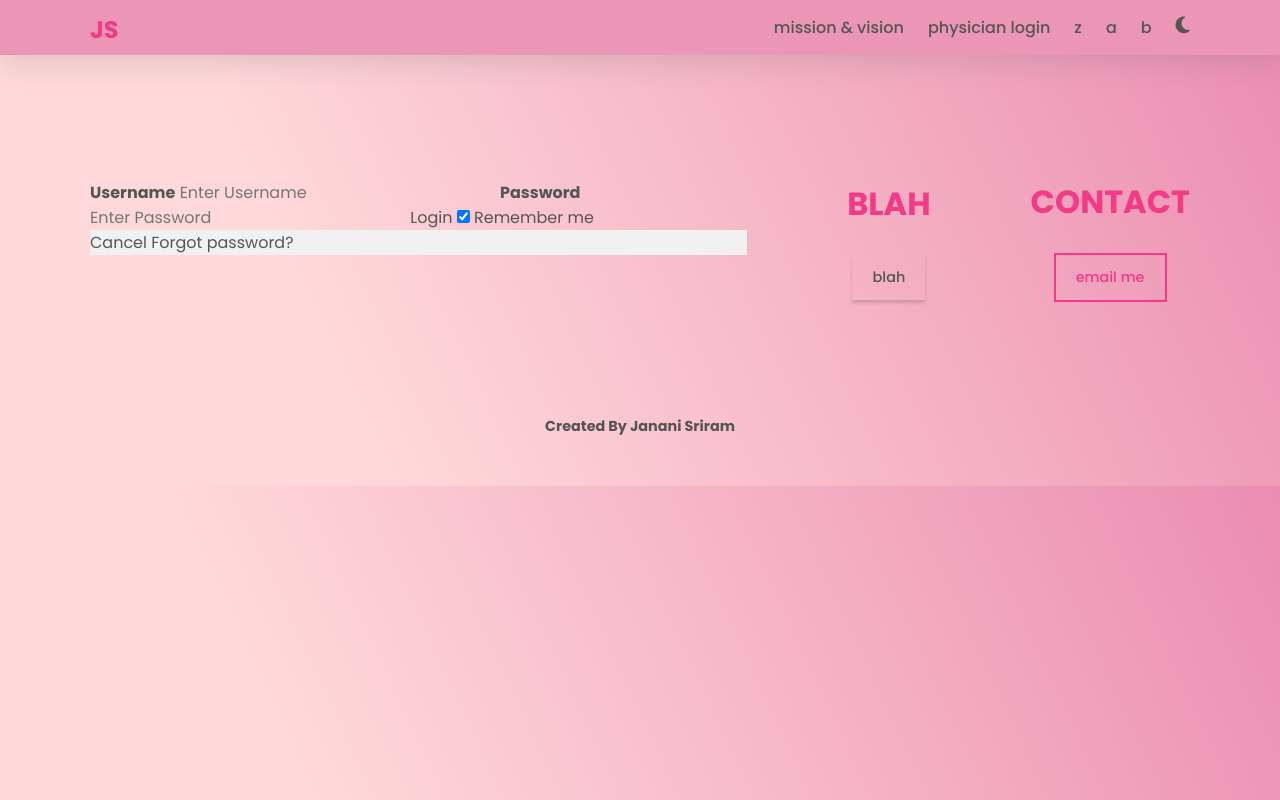
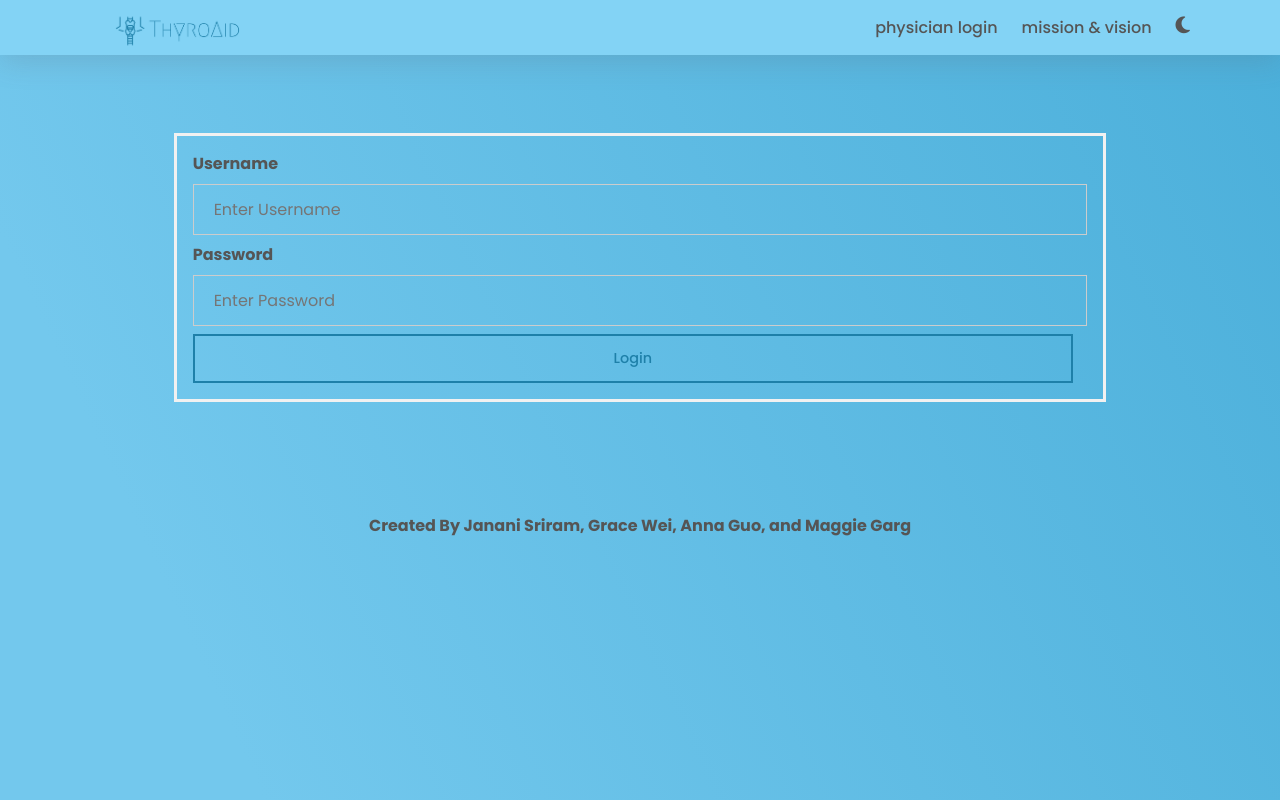
Before and after one commit to jananisriram/thyroaid-healthhacks, a plain HTML site: page physician-login.html in a window 1280 px wide. Shown: the top 800 px of the page. Drawn offline with Linux system fonts and the light colour scheme.

Commit message:
staged changes that forgot to

```diff
--- a/physician-login.html
+++ b/physician-login.html
@@ -19,18 +19,18 @@
   <header class="header center">
 
     <h3 style="background: transparent;">
-      <a href="index.html" style="color: var(--clr-primary)">JS</a>
+      <a href="index.html" style="color: var(--clr-primary)"><img src="logo.png" alt="ThyroAid logo" height="20px" width="175px" style = "position:relative; top:-5px;"></a>
     </h3>
 
     <nav class="nav center">
       <ul class="nav__list center">
         <li class="nav__list-item">
-          <a class="link link--nav" href="mission.html">Mission & Vision</a>
-        </li>
-        <li class="nav__list-item">
           <a class="link link--nav" href="physician-login.html">Physician Login</a>
         </li>
         <li class="nav__list-item">
+          <a class="link link--nav" href="mission.html">Mission & Vision</a>
+        </li>
+        <!-- <li class="nav__list-item">
           <a class="link link--nav" href="#clubs_and_activities">z</a>
         </li>
         <li class="nav__list-item">
@@ -38,7 +38,7 @@
         </li>
         <li class="nav__list-item">
           <a class="link link--nav" href="#contact">b</a>
-        </li>
+        </li> -->
       </ul>
 
 
@@ -61,7 +61,7 @@
 
       <div class="about class">
 
-        <form action="action_page.php" method="post">
+        <form method="post">
           <!-- <div class="imgcontainer">
             <img src="img_avatar2.png" alt="Avatar" class="avatar">
           </div> -->
@@ -73,16 +73,16 @@
             <label for="psw"><b>Password</b></label>
             <input type="password" placeholder="Enter Password" name="psw" required>
 
-            <a href="physician-page.html"><button type="submit">Login</button></a>
-            <label>
+            <a href="physician-portal.html" class="btn btn--outline">Login</a>
+            <!-- <label>
               <input type="checkbox" checked="checked" name="remember"> Remember me
-            </label>
+            </label> -->
           </div>
 
-          <div class="container" style="background-color:#f1f1f1">
+          <!-- <div class="container" style="background-color:#f1f1f1">
             <button type="button" class="cancelbtn">Cancel</button>
             <span class="psw">Forgot <a href="#">password?</a></span>
-          </div>
+          </div> -->
         </form>
 
       </div>
@@ -95,7 +95,7 @@
 
 
 
-    <section class="section skills" id="skills">
+    <!-- <section class="section skills" id="skills">
 
       <h2 class="section__title">blah</h2>
       <ul class="skills__list">
@@ -110,14 +110,14 @@
           Email me
         </span>
       </a>
-    </section>
+    </section> -->
   </main>
 
   <footer class="footer">
 
-    <a href="/" class="link footer__link">
-      Created By Janani Sriram
-    </a>
+    <h6>
+      Created By Janani Sriram, Grace Wei, Anna Guo, and Maggie Garg
+    </h6>
 
   </footer>
 
--- a/styles.css
+++ b/styles.css
@@ -29,23 +29,23 @@ body {
 .light {
   --clr-bg: #fcfcfc;
   --clr-bg-alt: #fff;
-  --clr-header: #eb96b5;
+  --clr-header: #83d3f5;
   --clr-fg: #555;
   --clr-fg-alt: #444;
-  --clr-primary: #F23A87;
-  --clr-secondary: #ec81ae;
+  --clr-primary: #1E80A9;
+  --clr-secondary: #3dabda;
   --shadow: rgba(100, 100, 111, 0.2) 0px 7px 29px 0px;
   --shadow-hamburger: rgba(100, 100, 111, 0.2) 0px 29px 29px -29px;
-  background-image: linear-gradient(245deg, #eb8db1 0%, #ffd9d9 74%);
+  background-image: linear-gradient(245deg, #4bafda 0%, #73c8ed 74%);
 }
 
 .dark {
   --clr-bg: #23283e;
   --clr-bg-alt: #2a2f4c;
   --clr-header: #013457;
-  --clr-fg: #bdbddd;
-  --clr-fg-alt: #cdcdff;
-  --clr-primary: #f369a2;
+  --clr-fg: #bdd1dd;
+  --clr-fg-alt: #63bce2;
+  --clr-primary:#1E80A9;
   --shadow: rgba(0, 0, 0, 0.16) 0px 10px 36px 0px,
     rgba(0, 0, 0, 0.06) 0px 0px 0px 1px;
   --shadow-hamburger: rgba(0, 0, 0, 0.16) 0px 36px 36px -36px,
@@ -111,7 +111,91 @@ button {
 /*===================
   buttons and links
 ===================*/
+/*===============
+anna's added CSS
+===============*/
+/* Bordered form */
+form {
+  border: 3px solid #f1f1f1;
+}
 
+/* Full-width inputs */
+input[type=text], input[type=password] {
+  width: 100%;
+  padding: 12px 20px;
+  margin: 8px 0;
+  display: inline-block;
+  border: 1px solid #ccc;
+  box-sizing: border-box;
+}
+
+/* Set a style for all buttons */
+/* button {
+  background-color: #04AA6D;
+  color: white;
+  padding: 14px 20px;
+  margin: 8px 0;
+  border: none;
+  cursor: pointer;
+  width: 100%;
+} */
+
+/* Add a hover effect for buttons */
+button:hover {
+  /* opacity: 0.8; */
+}
+
+/* Extra style for the cancel button (red) */
+.cancelbtn {
+  width: auto;
+  padding: 10px 18px;
+  background-color: #f44336;
+}
+
+/* Center the avatar image inside this container */
+.imgcontainer {
+  text-align: center;
+  margin: 24px 0 12px 0;
+}
+
+/* Avatar image */
+img.avatar {
+  width: 40%;
+  border-radius: 50%;
+}
+
+/* Add padding to containers */
+.container {
+  padding: 16px;
+}
+
+/* The "Forgot password" text */
+span.psw {
+  float: right;
+  padding-top: 16px;
+}
+
+/* Change styles for span and cancel button on extra small screens */
+@media screen and (max-width: 300px) {
+  span.psw {
+    display: block;
+    float: none;
+  }
+  .cancelbtn {
+    width: 100%;
+  }
+}
+
+html{
+  height: 160%;
+}
+
+body {
+  height: 100%;
+}
+/*===================
+end anna's added CSS
+=================*/
 .link {
   color: var(--clr-primary);
   padding: 0 0 0.3em 0;
@@ -159,7 +243,8 @@ button {
   padding: 0.8em 1.4em;
   font-weight: 500;
   font-size: 0.9rem;
-  text-transform: lowercase;
+  /* text-transform: lowercase; */
+  text-align: center;
   transition: transform 0.2s ease-in-out;
 }
 
```
Also changed, not shown: mission.html (+25 -21 lines), results-page.html (+13 -13 lines).
